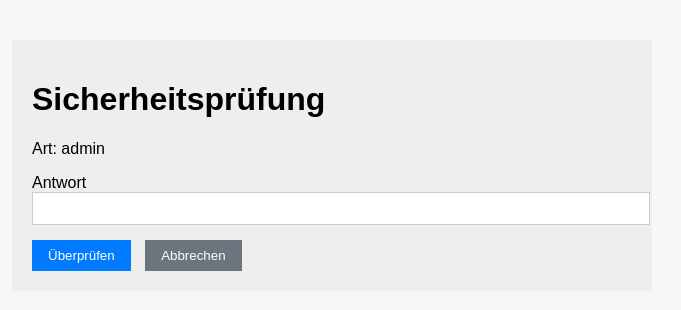
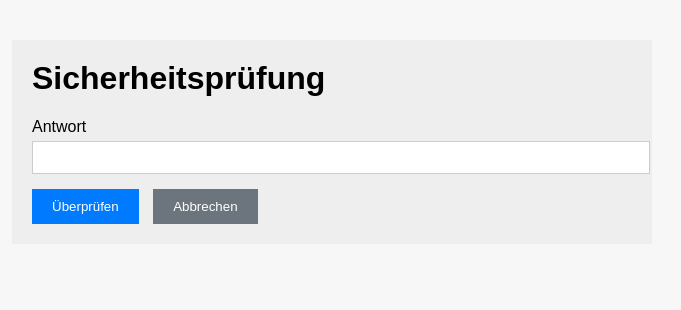
Before and after one commit to matsohms/1LuftiBank, a Django app: template core/templates/customer_security.html in a window 1280 px wide. Shown: the top 310 px of the page, without its empty margins (308-989 px from the left). Run offline with Django 4.2, Linux system fonts and the light colour scheme; the template is opened without the code that fills it: most values are stand-ins (such as "Sample title", 1, 10 or a date in 2020).

Commit message:
Update customer_security.html

```diff
--- a/core/templates/customer_security.html
+++ b/core/templates/customer_security.html
@@ -4,23 +4,25 @@
   <meta charset="UTF-8">
   <title>Sicherheitsprüfung</title>
   <style>
-    body { font-family: Arial, sans-serif; background: #f7f7f7; }
-    .container { background: #eee; padding:20px; margin:40px auto; width:90%; max-width:600px; }
+    body { font-family: Arial; background:#f7f7f7; }
+    .container { background:#eee; padding:20px; margin:40px auto; width:90%; max-width:600px; }
+    h1 { margin-top:0; }
+    .feedback { padding:10px; margin-bottom:15px; font-weight:bold; }
+    .correct   { background:#d4edda; color:#155724; }
+    .incorrect { background:#f8d7da; color:#721c24; }
     .row { margin-bottom:15px; }
-    input { width:100%; padding:8px; background:#fff; border:1px solid #ccc; }
-    button { border:none; padding:8px 16px; font-family:Arial; margin-right:10px; cursor:pointer; }
-    .btn-primary { background:#007bff; color:#fff; }
+    label { display:block; margin-bottom:5px; }
+    input { width:100%; padding:8px; border:1px solid #ccc; background:#fff; }
+    button { padding:10px 20px; border:none; font-family:Arial; cursor:pointer; margin-right:10px; }
+    .btn-primary   { background:#007bff; color:#fff; }
     .btn-secondary { background:#6c757d; color:#fff; }
-    .feedback { padding:10px; margin-bottom:15px; font-weight:bold; }
-    .feedback.correct   { background: #d4edda; color: #155724; }
-    .feedback.incorrect { background: #f8d7da; color: #721c24; }
   </style>
 </head>
 <body>
   <div class="container">
     <h1>Sicherheitsprüfung</h1>
-    <p>Art: {{ customer.get_security_level_display }}</p>
 
+    <!-- Feedback nach Absenden -->
     {% if result == 'correct' %}
       <div class="feedback correct">Antwort ist korrekt!</div>
     {% elif result == 'incorrect' %}
@@ -28,8 +30,11 @@
     {% endif %}
 
     <form method="post">{% csrf_token %}
+      <!-- Frage nur bei Sicherheitsfrage -->
       {% if customer.security_level == 'question' %}
-        <div class="row"><strong>Frage:</strong> {{ customer.get_security_question_display }}</div>
+        <div class="row">
+          <strong>Frage:</strong> {{ customer.get_security_question_display }}
+        </div>
       {% endif %}
       <div class="row">
         <label for="id_security_answer">
```
